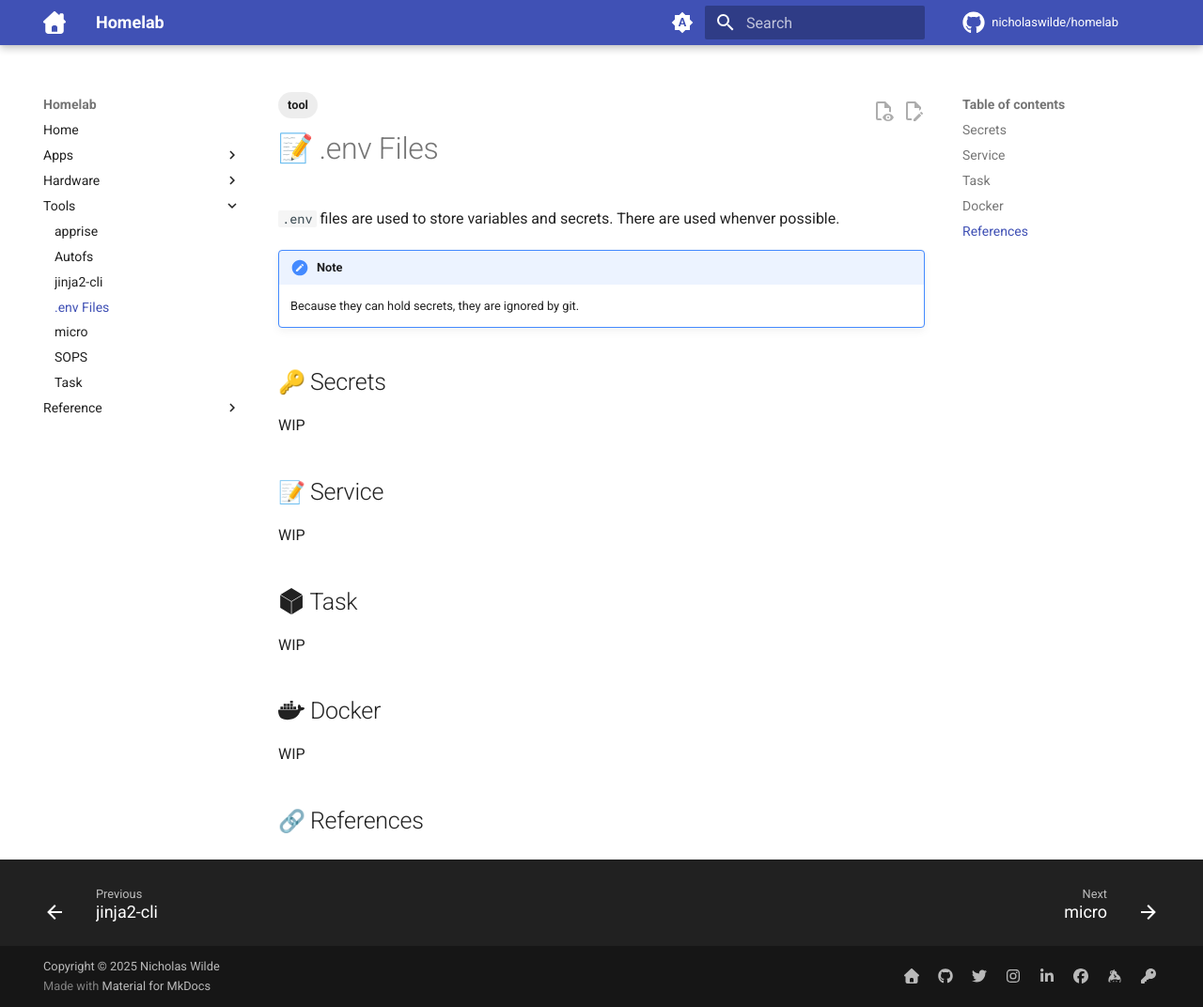
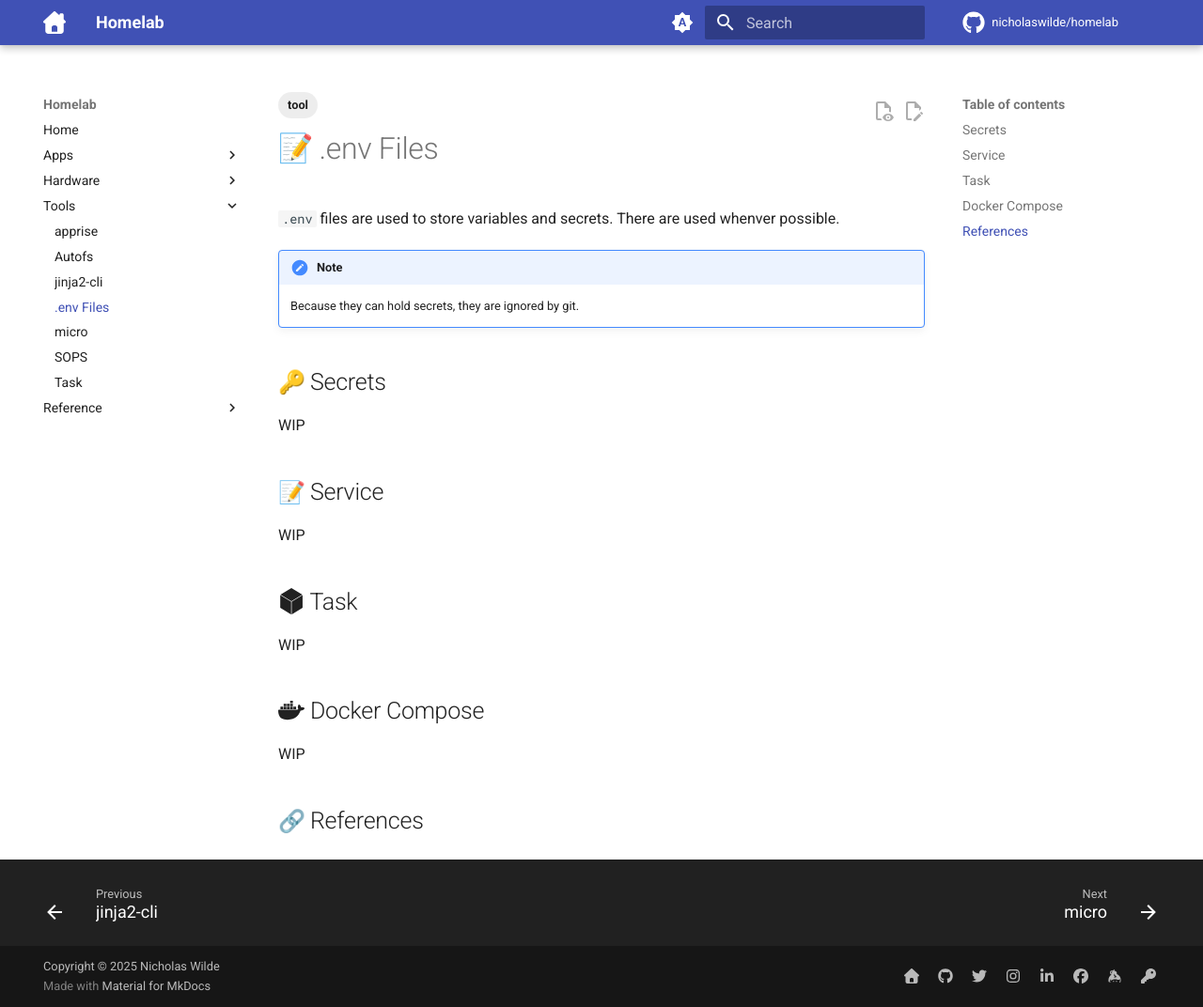
Before and after one commit to nicholaswilde/homelab, an MkDocs documentation site: the page built from docs/tools/env-files.md, in a window 1280 px wide and 1072 px high. Shown: the whole window at 94% size. Built offline with MkDocs 1.6.1 and Material for MkDocs 9.7.7, drawn with Linux system fonts in a browser that asks for light colours; emoji names are drawn with the system emoji font; comment, search, counter and statistics services are not loaded.

```diff
--- a/docs/tools/env-files.md
+++ b/docs/tools/env-files.md
@@ -22,7 +22,7 @@ WIP
 
 WIP
 
-## :simple-docker: Docker
+## :simple-docker: Docker Compose
 
 WIP
 
```
